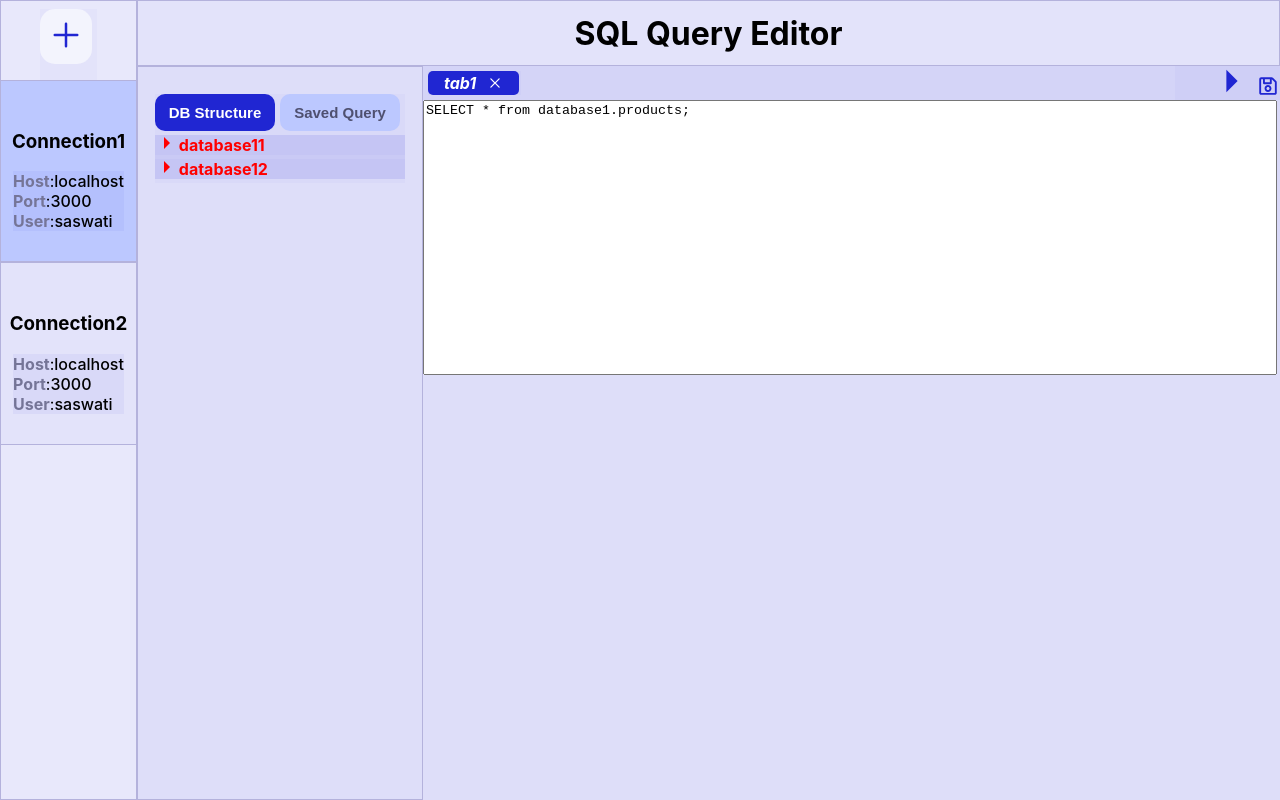
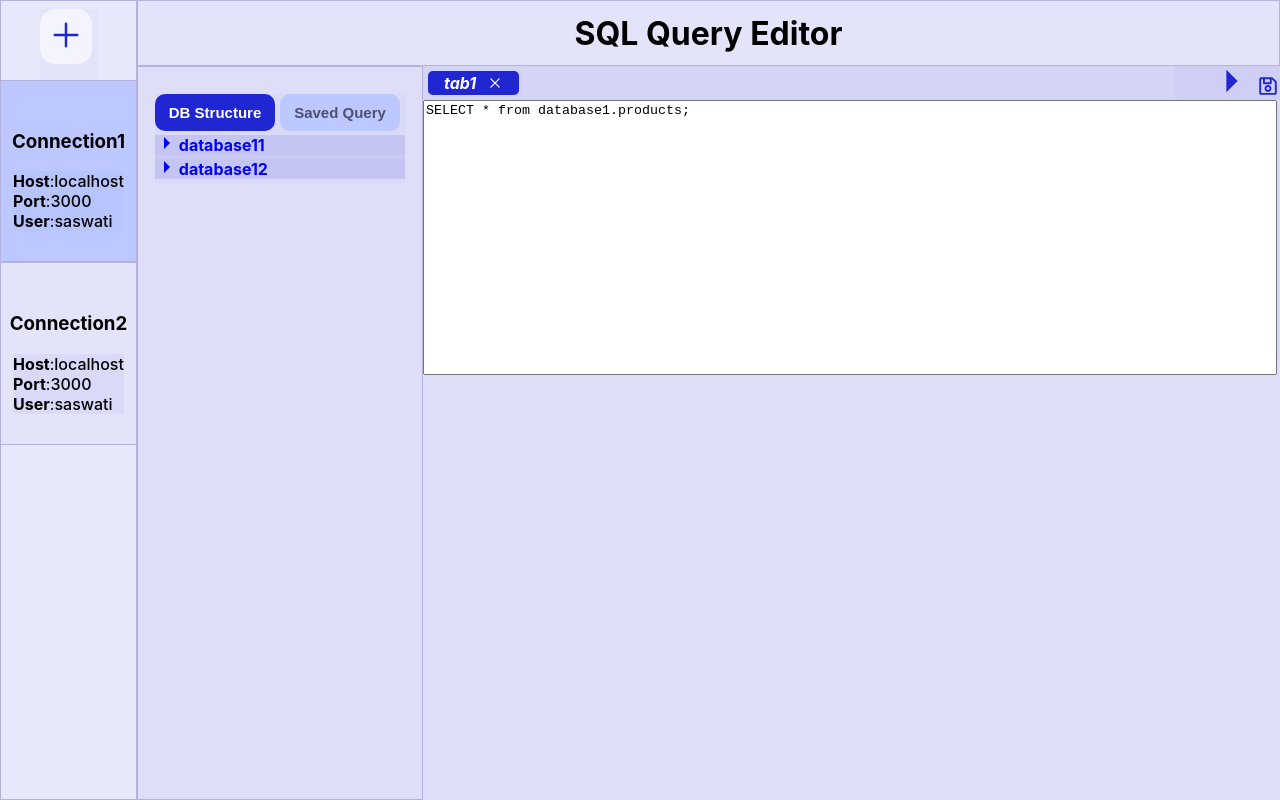
Before and after one commit to Saswati1701/SQLQueryEditorDashboard, a React (Create React App) app: page / in a window 1280 px wide. Built offline with nearby package versions, Linux system fonts and the light colour scheme; some icons are missing.

Commit message:
updated css for improving accessibility

```diff
--- a/package.json
+++ b/package.json
@@ -11,7 +11,6 @@
     "react-modal": "^3.16.1",
     "react-redux": "^9.0.4",
     "react-scripts": "5.0.1",
-    "react-window": "^1.8.10",
     "redux": "^5.0.0",
     "uuid": "^9.0.1",
     "web-vitals": "^2.1.4"
--- a/src/App.css
+++ b/src/App.css
@@ -173,14 +173,14 @@ div{
 
 
 .columns{
-  color: blue;
+  color: #2026D2 ;
   font-weight: bold;
   cursor: pointer;
 }
 
 .tables{
   margin: 4px;
-  color: red;
+  color: blue;
   font-weight: bold;
   cursor: pointer;
 }
--- a/src/components/Connection.jsx
+++ b/src/components/Connection.jsx
@@ -6,7 +6,7 @@ const StyledText = ({title, description}) =>{
         <div className='styled-text'>
             <span
                 style={{
-                    color:"#757597"
+                    color:"black"
                 }}
             >{title}
             </span>:
@@ -40,7 +40,7 @@ const Connection = ({activeConnection,details, name, id}) => {
   return (
     <div className={'connection '+(activeConnection===id && "active" )} onClick={()=>handleConnectionClick(id)}>
         <h3>{name}</h3>
-        <div>
+        <div style={{backgroundColor: "inherit"}}>
             <StyledText title="Host" description={details.hostName}/>
             <StyledText title="Port" description={details.port}/>
             <StyledText title="User" description={details.userName}/>
--- a/src/components/Editor.jsx
+++ b/src/components/Editor.jsx
@@ -101,7 +101,7 @@ const Editor = () => {
           <FaRegSave className='icon' size={20} title='Save Query' onClick={handleSaveQuery} />
         </div>
       </div>
-      {activeTab && <textarea value={activeTab.query} onChange={(e) => { handleChangeEditorValue(e) }}></textarea>}
+      {activeTab && <label for="editor"><textarea name="editor" value={activeTab.query} onChange={(e) => { handleChangeEditorValue(e) }}></textarea></label>}
     </div>
 
   );
```
Also changed, not shown: 2 other files (tests, documents, lock files or other folders).
